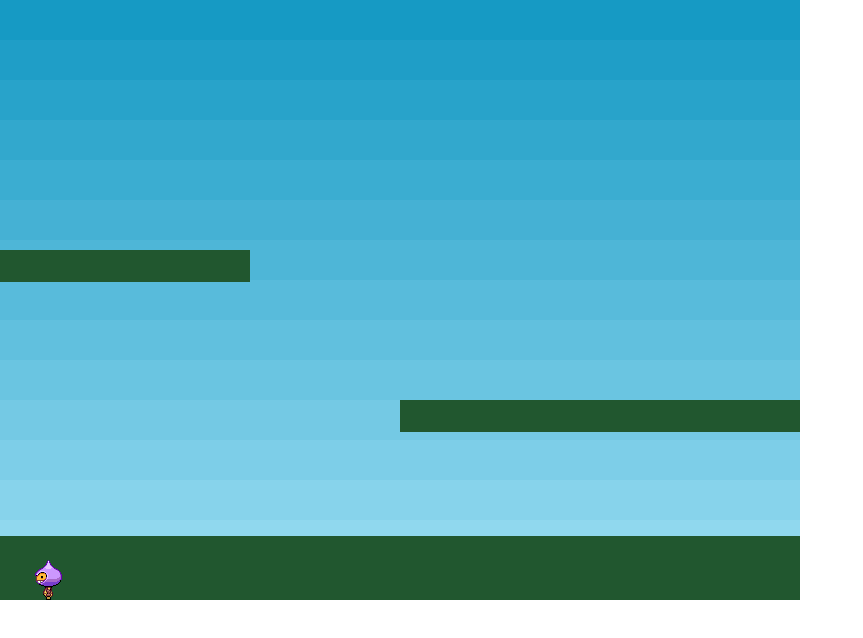
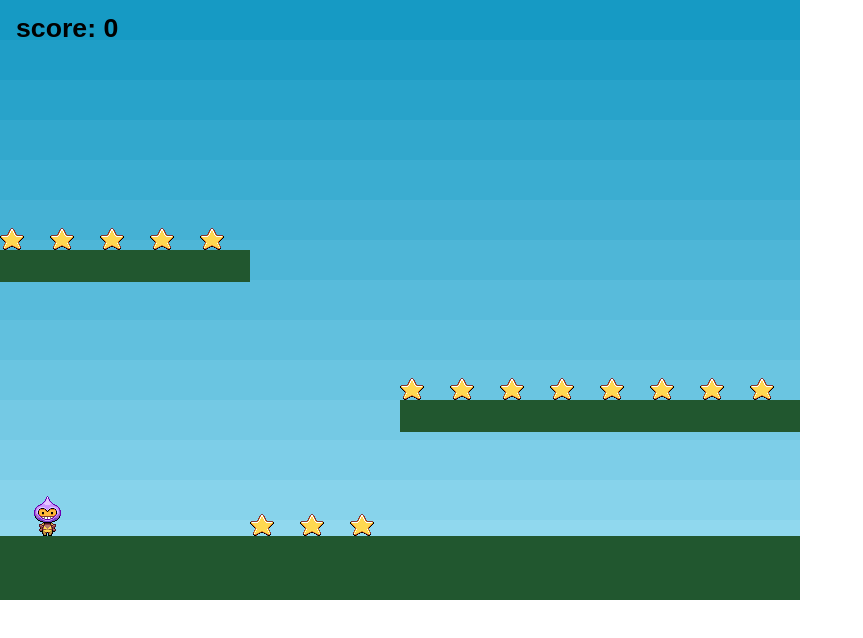
Before and after one commit to Slitch/My-first-Phaser-game, a plain HTML site: page myshit.html in a window 1280 px wide. Shown: the whole page, without its empty margins (0-863 px from the left). Drawn offline with Linux system fonts and the light colour scheme; animation ran at ten frames a second.

Commit message:
Tutorial completed
I completed the tutorial by writing the code by hand from the tutorial
site.
http://phaser.io/tutorials/making-your-first-phaser-game/index
I did not copy paste the code, I simply took the time to write the whole
game, while looking at the tutorial guide code.
It was difficult because sometimes the guide didn’t tell your where to
put the code, but you still have the part1-9 html document for reference
and compare to your own code

```diff
--- a/myshit.html
+++ b/myshit.html
@@ -26,6 +26,13 @@ function preload() {
 }
 
 var platforms;
+var player;
+var cursors;
+
+var stars;
+
+var score = 0
+var scoreText;
 
 function create() {
 
@@ -57,7 +64,7 @@ function create() {
 	ledge = platforms.create(-150, 250, 'ground');
 	ledge.body.immovable = true;
 
-	// The player add its settings
+	// The player and its settings
 	player = game.add.sprite(32, game.world.height - 150, 'dude');
 
 	//  We need to enable physics on the player
@@ -67,9 +74,88 @@ function create() {
 	player.body.bounce.y = 0.2;
 	player.body.gravity.y = 300;
 	player.body.collideWorldBounds = true;
+
+	//  Our two animations, walking left and right.
+	player.animations.add('left', [0, 1, 2, 3], 10, true);
+	player.animations.add('right', [5, 6, 7, 8], 10, true);
+
+	//  Finally some stars to collect
+	stars = game.add.group();
+
+	//  We will enable physics for any star that is created in this group
+    stars.enableBody = true;
+
+    //  Here we'll create 12 of them evenly spaced apart
+    for (var i = 0; i < 20; i++)
+    {
+    	//  Create a star inside of the 'stars' group
+    	var star = stars.create(i * 50, 0, 'star');
+
+    	//  Let gravity do its thing
+    	star.body.gravity.y = 600;
+
+    	//  This just gives each star a slightly random bounce value
+    	star.body.bounce.y = 0.3 + Math.random() * 0.2;
+    }
+
+	//  Our controls
+	cursors = game.input.keyboard.createCursorKeys();
+
+	//  The score
+	scoreText = game.add.text(16, 16, 'score: 0', { fontSize: '32px', fill: '#000' });
+
 }
 
 function update() {
+
+    //  Collide the player and the stars with the platforms
+    game.physics.arcade.collide(player, platforms);
+    game.physics.arcade.collide(stars, platforms);
+
+    //  Checks to see if the player overlaps with any of the stars, if he does call the collectStar function
+    game.physics.arcade.overlap(player, stars, collectStar, null, this);
+
+    //  Reset the players velocity (movement)
+    player.body.velocity.x = 0;
+
+    if (cursors.left.isDown)
+    {
+    	//  Move to the left
+    	player.body.velocity.x = -150;
+
+    	player.animations.play('left');
+    }
+    else if (cursors.right.isDown)
+    {
+    	//  Move to the right
+    	player.body.velocity.x = 150;
+
+    	player.animations.play('right');
+    }
+    else
+    {
+    	//  Stand still
+    	player.animations.stop();
+
+    	player.frame = 4;
+    }
+
+    //  Allow the player to jump if they are touching the ground.
+    if (cursors.up.isDown && player.body.touching.down)
+    {
+    	player.body.velocity.y = -340;
+    }
+
+}
+
+function collectStar (player, star) {
+
+	// Removes the stars from the screen
+	star.kill();
+
+	// Add an update the score
+	score += 10;
+	scoreText.text = 'Score: ' + score;
 }
 
 </script>
```
Also changed, not shown: part8.html (+1 -1 lines), part9.html (+1 -1 lines).
